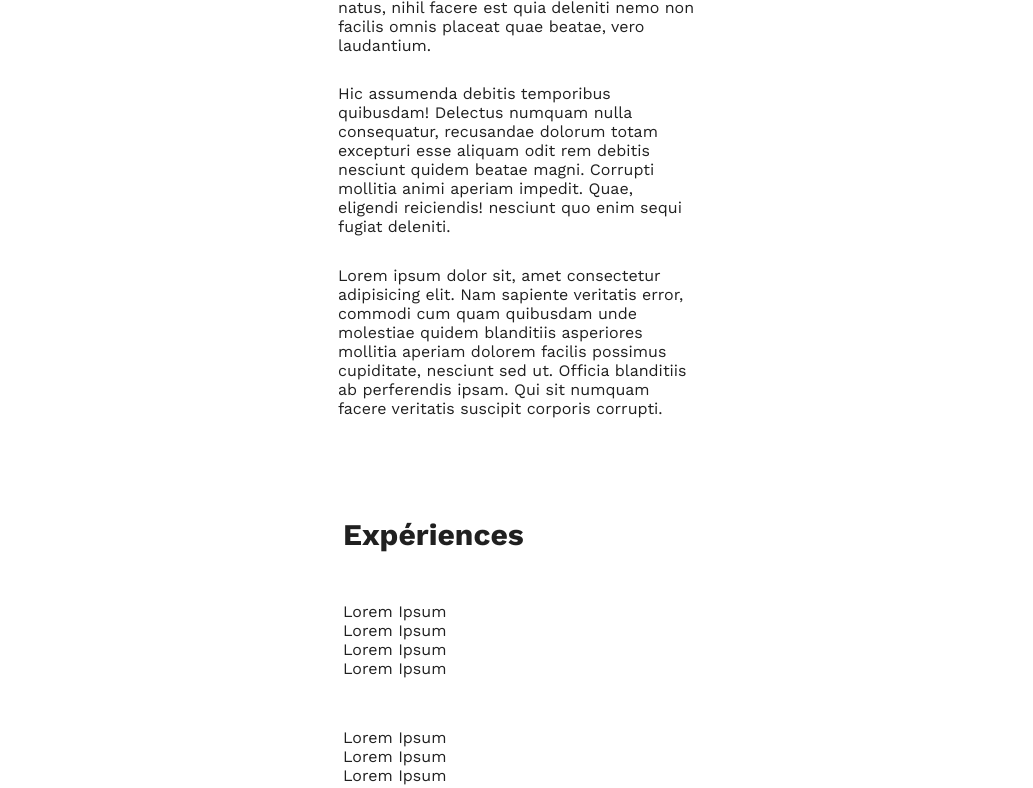
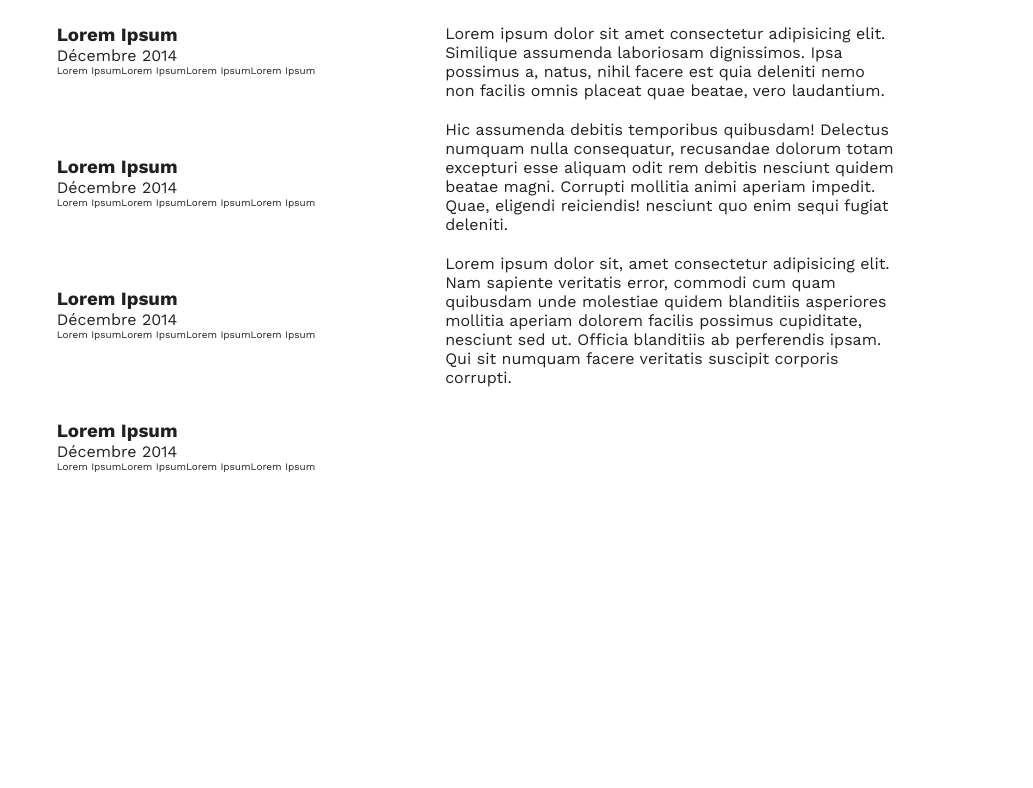
Before and after one commit to Mauh33/exo-cv, a website built with Vite: page index.html in a window 1280 px wide. Shown: the part 623-1411 px from the top of the page, without its empty margins (122-1155 px from the left). Built offline with nearby package versions, Linux system fonts and the light colour scheme.

Commit message:
style desktop on main element in progress

```diff
--- a/index.html
+++ b/index.html
@@ -25,8 +25,8 @@
       <section class="experiences">
         <h2>Expériences</h2>
         <div class="experiences-bloc">
-          <h3></h3>
-          <p class="date"></p>
+          <h3>Lorem Ipsum</h3>
+          <p class="date">Décembre 2014</p>
           <div class="competences-bloc">
             <div class="hard-skills">
               <p class="skill">Lorem Ipsum</p>
@@ -43,8 +43,8 @@
           </div>
         </div>
         <div class="experiences-bloc">
-          <h3></h3>
-          <p class="date"></p>
+          <h3>Lorem Ipsum</h3>
+          <p class="date">Décembre 2014</p>
           <div class="competences-bloc">
             <div class="competences-bloc">
               <div class="hard-skills">
@@ -63,8 +63,8 @@
           </div>
         </div>
         <div class="experiences-bloc">
-          <h3></h3>
-          <p class="date"></p>
+          <h3>Lorem Ipsum</h3>
+          <p class="date">Décembre 2014</p>
           <div class="competences-bloc">
             <div class="competences-bloc">
               <div class="hard-skills">
@@ -83,8 +83,8 @@
           </div>
         </div>
         <div class="experiences-bloc">
-          <h3></h3>
-          <p class="date"></p>
+          <h3>Lorem Ipsum</h3>
+          <p class="date">Décembre 2014</p>
           <div class="competences-bloc">
             <div class="competences-bloc">
               <div class="hard-skills">
@@ -106,15 +106,21 @@
       <section class="A-propos">
         <h2>A propos</h2>
         <div class="a-propos-bloc">
-          Lorem ipsum dolor sit amet consectetur adipisicing elit. Similique assumenda laboriosam dignissimos. Ipsa possimus a, natus, nihil facere est quia deleniti nemo non facilis omnis placeat quae beatae, vero laudantium.
+          <p>
+            Lorem ipsum dolor sit amet consectetur adipisicing elit. Similique assumenda laboriosam dignissimos. Ipsa possimus a, natus, nihil facere est quia deleniti nemo non facilis omnis placeat quae beatae, vero laudantium.
+          </p>
         </div>
         <div class="a-propos-bloc">
-        Hic assumenda debitis temporibus quibusdam! Delectus numquam nulla consequatur, recusandae dolorum totam excepturi esse aliquam odit rem debitis nesciunt quidem beatae magni. Corrupti mollitia animi aperiam impedit. Quae, eligendi reiciendis!
-     nesciunt quo enim sequi fugiat deleniti.
+          <p>
+            Hic assumenda debitis temporibus quibusdam! Delectus numquam nulla consequatur, recusandae dolorum totam excepturi esse aliquam odit rem debitis nesciunt quidem beatae magni. Corrupti mollitia animi aperiam impedit. Quae, eligendi reiciendis!
+            nesciunt quo enim sequi fugiat deleniti.
+          </p>
         </div>
         <div class="a-propos-bloc">
-          Lorem ipsum dolor sit, amet consectetur adipisicing elit. Nam sapiente veritatis error, commodi cum quam quibusdam unde molestiae quidem blanditiis asperiores mollitia aperiam dolorem facilis possimus cupiditate, nesciunt sed ut.
-          Officia blanditiis ab perferendis ipsam. Qui sit numquam facere veritatis suscipit corporis corrupti.
+          <p>
+            Lorem ipsum dolor sit, amet consectetur adipisicing elit. Nam sapiente veritatis error, commodi cum quam quibusdam unde molestiae quidem blanditiis asperiores mollitia aperiam dolorem facilis possimus cupiditate, nesciunt sed ut.
+            Officia blanditiis ab perferendis ipsam. Qui sit numquam facere veritatis suscipit corporis corrupti.
+          </p>
         </div>
       </section>
     </main>
--- a/style/_variables.scss
+++ b/style/_variables.scss
@@ -11,9 +11,11 @@ $ft-medium-desktop: 36px;
 $ft-large-desktop: 64px;
 
 $section-title-size-mobile: 30px;
-$section-title-size-desktop: 144px;
+$section-title-size-tablet: 40px;
+$section-title-size-desktop: 64px;
 $h1-size-mobile: 40px;
-$h1-size-desktop: 248px;
+$h1-size-tablet: 70px;
+$h1-size-desktop: 110px;
 
 $max-xs: 426px;
 $max-sm: 767px;
--- a/style/index.scss
+++ b/style/index.scss
@@ -202,9 +202,130 @@ footer {
 }
 
 
+/*
+  *
+      Big Tablet part
+  *
+*/
+
+@include from(md) {
+
+  .header-intro-bloc {
+    flex-direction: row;
+  }
+
+  h1 {
+    font-size: $h1-size-tablet;
+  }
+
+  h2 {
+    font-size: $section-title-size-tablet;
+  }
+
+  .coordonnees {
+    ul {
+      flex-direction: row;
+      justify-content: center;
+      align-items: end;
+      height: 70%;
+    }
+    p, a {
+      margin: 0 20px;
+      font-size: 16px;
+    }
+  }
+
+}
+
 
 /*
   *
       Desktop part
   *
 */
+
+@include from(lg) {
+
+  // Header
+
+  header {
+    grid-column: 4/7;
+  }
+
+  .header-intro-bloc {
+    min-height: unset;
+    align-items: flex-end;
+    justify-content: space-between;
+    height: 60vh;
+  }
+
+  .img-bloc, .h1-bloc {
+    width: unset;
+    height: unset;
+    max-width: unset;
+    max-height: unset;
+  }
+
+  .img-profile {
+    width: 309px;
+    height: 391px;
+  }
+
+  .h1-bloc {
+    max-height: 250px;
+    margin-bottom: 40px;
+  }
+
+  h1 {
+    text-align: left;
+  }
+
+  // Main
+
+  main {
+    flex-direction: row;
+    grid-column: 4/7;
+    width: 100%;
+  }
+
+  .experiences, .A-propos {
+    height: 100vh;
+    margin-top: 60px;
+    justify-content: flex-start;
+    max-width: 1000px;
+    width: 50%;
+  }
+
+  .experiences {
+    padding: 0 0 117px;
+    width: 35%;
+  }
+
+  .experiences-bloc {
+    margin: 40px 0;
+  }
+
+  .competences-bloc {
+    display: flex;
+  }
+
+  .hard-skills {
+    width: 100%;
+  }
+
+  .skill {
+    font-size: 10px;
+  }
+
+  .A-propos {
+    width: 55%;
+  }
+
+  .A-propos h2 {
+    margin-bottom: 40px;
+  }
+
+  .a-propos-bloc {
+    margin-bottom: 20px;
+  }
+}
```
Also changed, not shown: style/index.css, 1 other file.
